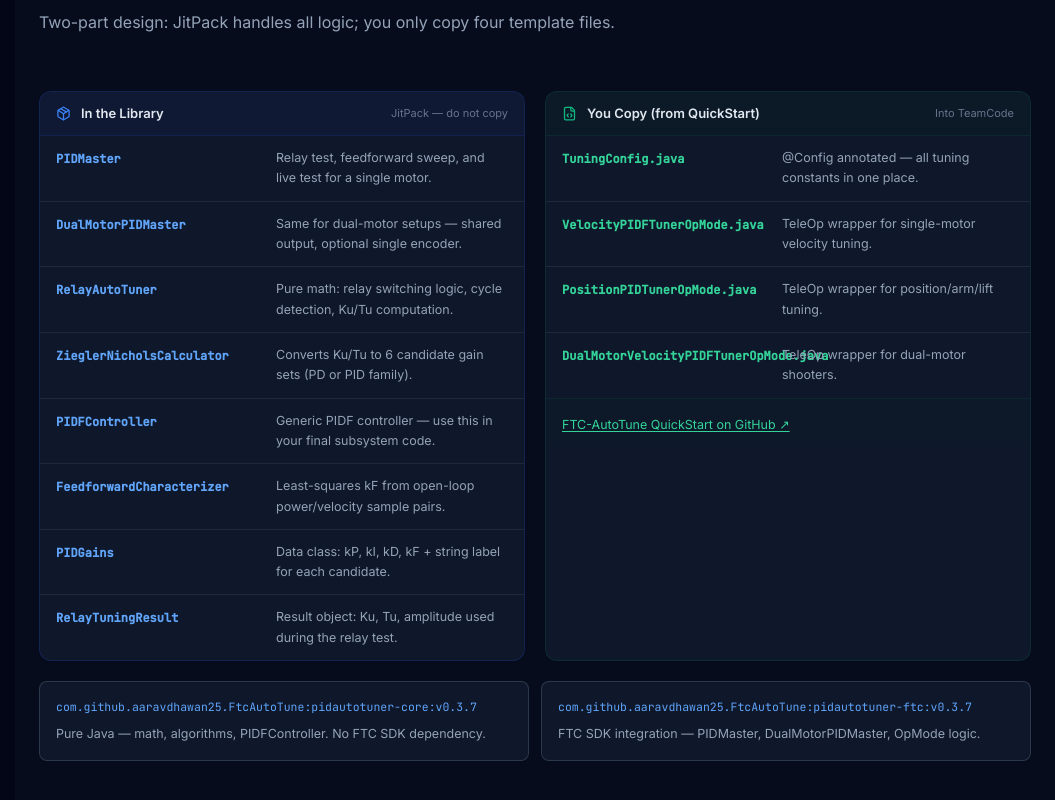
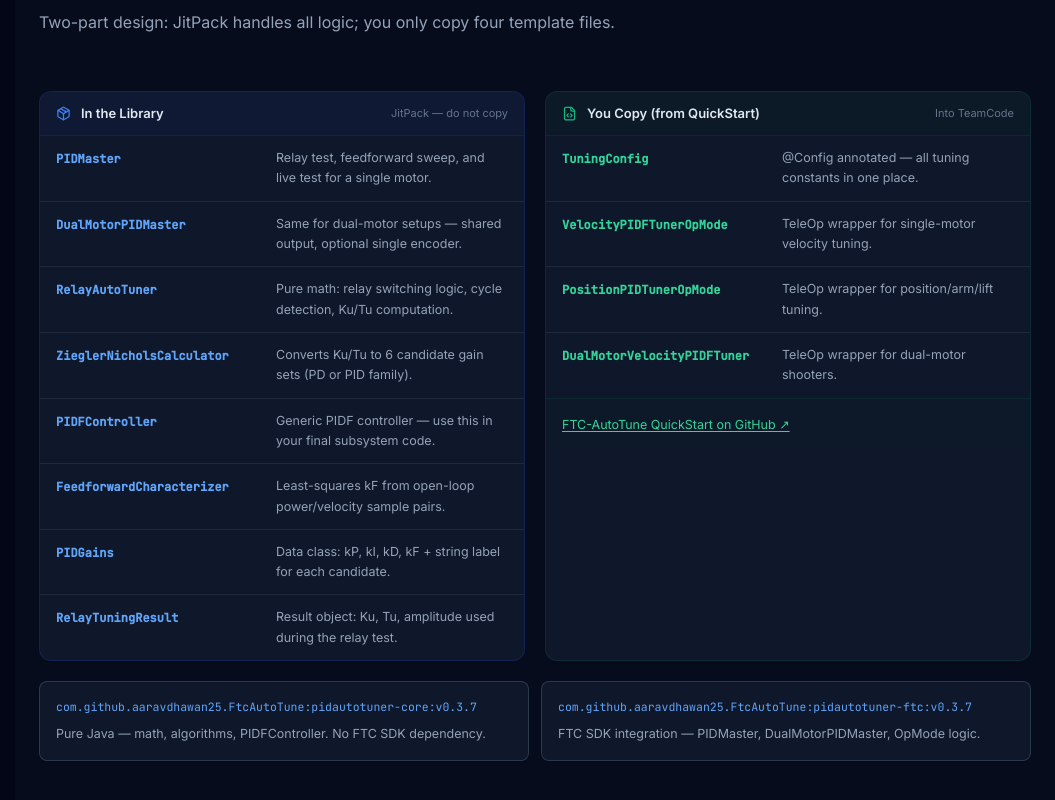
Before and after one commit to aaravdhawan25/FtcAutoTuneDocs, a React (Vite) app: page / in a window 1280 px wide. Shown: the part 9801-10601 px from the top of the page, without its empty margins (225-1280 px from the left). Built offline with nearby package versions, Linux system fonts and the light colour scheme; no server answers; the database is empty.

Commit message:
Refactor tuning configuration entries in LibraryStructure

```diff
--- a/src/sections/LibraryStructure.jsx
+++ b/src/sections/LibraryStructure.jsx
@@ -13,10 +13,10 @@ const LIB = [
 ]
 
 const QS = [
-  { name: 'TuningConfig.java', desc: '@Config annotated — all tuning constants in one place.' },
-  { name: 'VelocityPIDFTunerOpMode.java', desc: 'TeleOp wrapper for single-motor velocity tuning.' },
-  { name: 'PositionPIDTunerOpMode.java', desc: 'TeleOp wrapper for position/arm/lift tuning.' },
-  { name: 'DualMotorVelocityPIDFTunerOpMode.java', desc: 'TeleOp wrapper for dual-motor shooters.' },
+  { name: 'TuningConfig', desc: '@Config annotated — all tuning constants in one place.' },
+  { name: 'VelocityPIDFTunerOpMode', desc: 'TeleOp wrapper for single-motor velocity tuning.' },
+  { name: 'PositionPIDTunerOpMode', desc: 'TeleOp wrapper for position/arm/lift tuning.' },
+  { name: 'DualMotorVelocityPIDFTuner', desc: 'TeleOp wrapper for dual-motor shooters.' },
 ]
 
 const stagger = { hidden: {}, visible: { transition: { staggerChildren: 0.05 } } }
```
